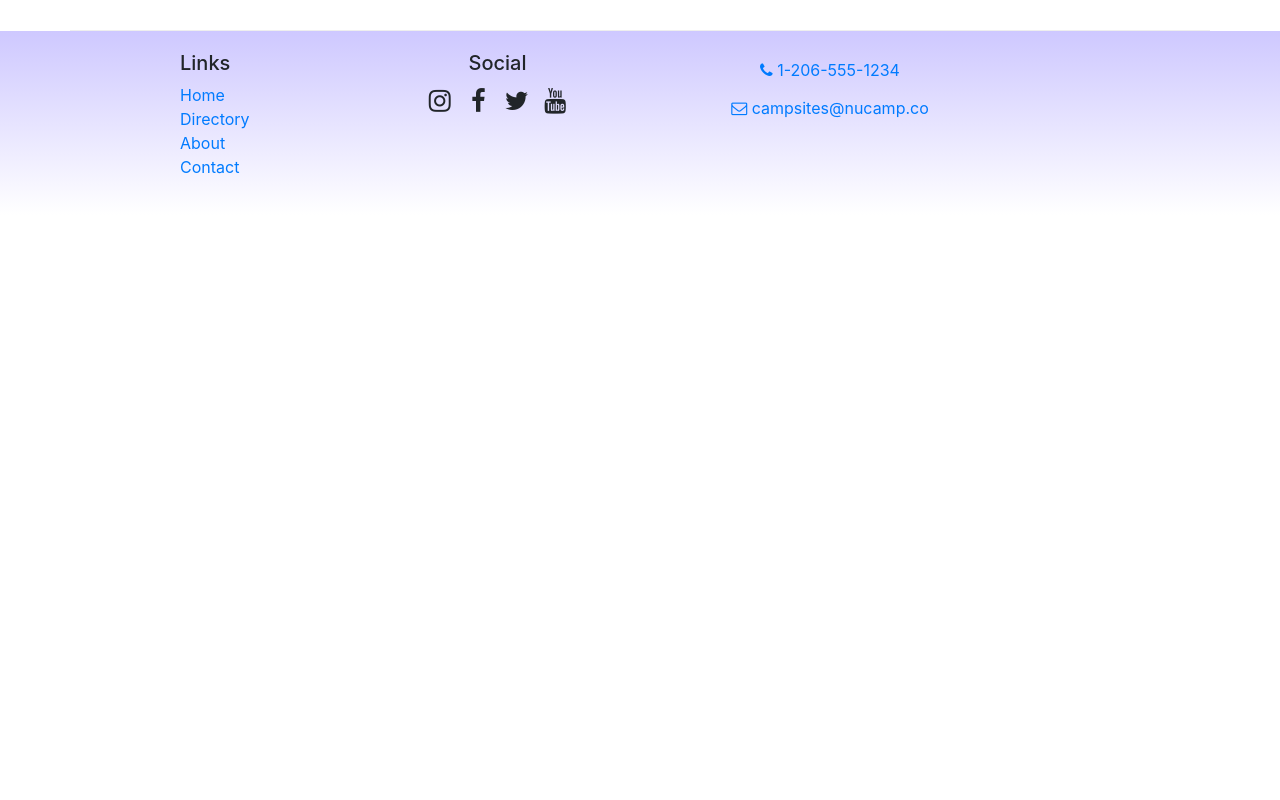
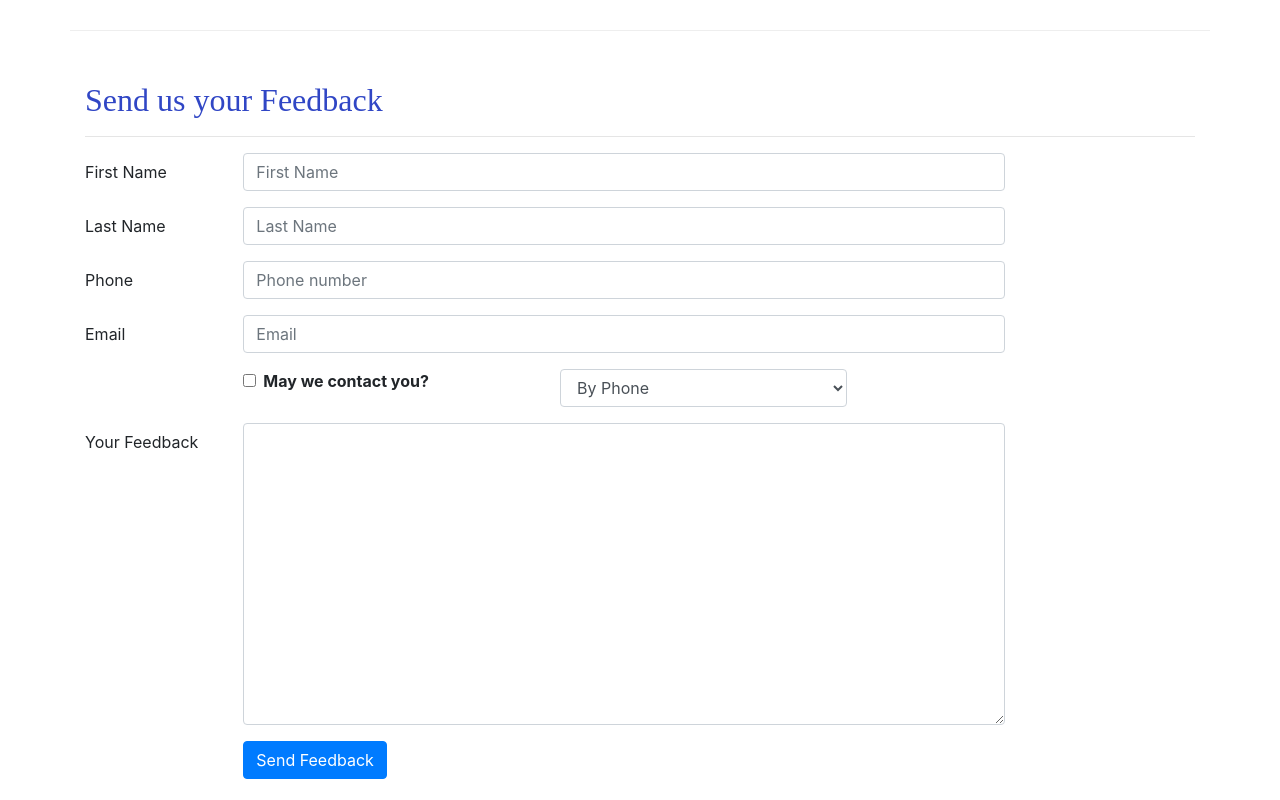
Before and after one commit to Revlisc/reactCamp, a React (Create React App) app: page /contactus in a window 1280 px wide. Shown: the part 620-1420 px from the top of the page. Before the commit the page ends 835 px from the top, so only its background shows below. Built offline with nearby package versions, Linux system fonts and the light colour scheme.

Commit message:
controlled forms

```diff
--- a/src/components/ContactComponent.js
+++ b/src/components/ContactComponent.js
@@ -1,8 +1,42 @@
-import React from 'react';
-import { Breadcrumb, BreadcrumbItem } from 'reactstrap';
+import React, { Component } from 'react';
+import { Breadcrumb, BreadcrumbItem, Button, Form, FormGroup, Label, Input, Col } from 'reactstrap';
 import { Link } from 'react-router-dom';
 
-function Contact(props) {
+class Contact extends Component {
+
+    constructor(props) {
+        super(props);
+
+        this.state = {
+            firstName: '',
+            lastName: '',
+            phoneNum: '',
+            email: '',
+            agree: false,
+            contactType: 'By Phone',
+            feedback: ''
+        };
+
+        this.handleInputChange = this.handleInputChange.bind(this);
+        this.handleSubmit = this.handleSubmit.bind(this);
+    }
+
+    handleInputChange(e) {
+        const target = e.target;
+        const name = e.name;
+        const value = target.type === 'checkbox' ? target.checked : target.value;
+        this.setState({
+            [name]: value
+        });
+    }
+
+    handleSubmit(e) {
+        console.log('Current state is: ' + JSON.stringify(this.state));
+        alert('Current state is: ' + JSON.stringify(this.state));
+        event.preventDefault();
+    }
+
+    render() {
         return (
             <div className="container">
                 <div className="row">
@@ -29,8 +63,92 @@
                         <a role="button" className="btn btn-link" href="mailto:fakeemail@fakeemail.co"><i className="fa fa-envelope-o" /> campsites@nucamp.co</a>
                     </div>
                 </div>
+                <div className="row row-content">
+                    <div className="col-12">
+                        <h2>Send us your Feedback</h2>
+                        <hr />
+                    </div>
+                    <div className="col-md-10">
+                        <Form onSubmit={this.handleSubmit}>
+                            <FormGroup row>
+                                <Label htmlFor="firstName" md={2}>First Name</Label>
+                                <Col md={10}>
+                                    <Input type="text" id="firstName" name="firstName"
+                                        placeholder="First Name"
+                                        value={this.state.firstName}
+                                        onChange={this.handleInputChange} />
+                                </Col>
+                            </FormGroup>
+                            <FormGroup row>
+                                <Label htmlFor="lastName" md={2}>Last Name</Label>
+                                <Col md={10}>
+                                    <Input type="text" id="lastName" name="lastName"
+                                        placeholder="Last Name"
+                                        value={this.state.lastName}
+                                        onChange={this.handleInputChange} />
+                                </Col>
+                            </FormGroup>
+                            <FormGroup row>
+                                <Label htmlFor="phoneNum" md={2}>Phone</Label>
+                                <Col md={10}>
+                                    <Input type="tel" id="phoneNum" name="phoneNum"
+                                        placeholder="Phone number"
+                                        value={this.state.phoneNum}
+                                        onChange={this.handleInputChange} />
+                                </Col>
+                            </FormGroup>
+                            <FormGroup row>
+                                <Label htmlFor="email" md={2}>Email</Label>
+                                <Col md={10}>
+                                    <Input type="email" id="email" name="email"
+                                        placeholder="Email"
+                                        value={this.state.email}
+                                        onChange={this.handleInputChange} />
+                                </Col>
+                            </FormGroup>
+                            <FormGroup row>
+                                <Col md={{size: 4, offset: 2}}>
+                                    <FormGroup check>
+                                        <Label check>
+                                            <Input type="checkbox"
+                                                name="agree"
+                                                checked={this.state.agree}
+                                                onChange={this.handleInputChange} /> {' '}
+                                            <strong>May we contact you?</strong>
+                                        </Label>
+                                    </FormGroup>
+                                </Col>
+                                <Col md={4}>
+                                    <Input type="select" name="contactType"
+                                            value={this.state.contactType}
+                                            onChange={this.handleInputChange}>
+                                        <option>By Phone</option>
+                                        <option>By Email</option>
+                                    </Input>
+                                </Col>
+                            </FormGroup>
+                            <FormGroup row>
+                                <Label htmlFor="feedback" md={2}>Your Feedback</Label>
+                                <Col md={10}>
+                                    <Input type="textarea" id="feedback" name="feedback"
+                                        rows="12"
+                                        value={this.state.feedback}
+                                        onChange={this.handleInputChange}></Input>
+                                </Col>
+                            </FormGroup>
+                            <FormGroup row>
+                                <Col md={{size: 10, offset: 2}}>
+                                    <Button type="submit" color="primary">
+                                        Send Feedback
+                                    </Button>
+                                </Col>
+                            </FormGroup>
+                        </Form>
+                    </div>
+                </div>
             </div>
         );
     }
+}
 
 export default Contact;
```
Lines whose indentation alone changed are shown as unchanged.
